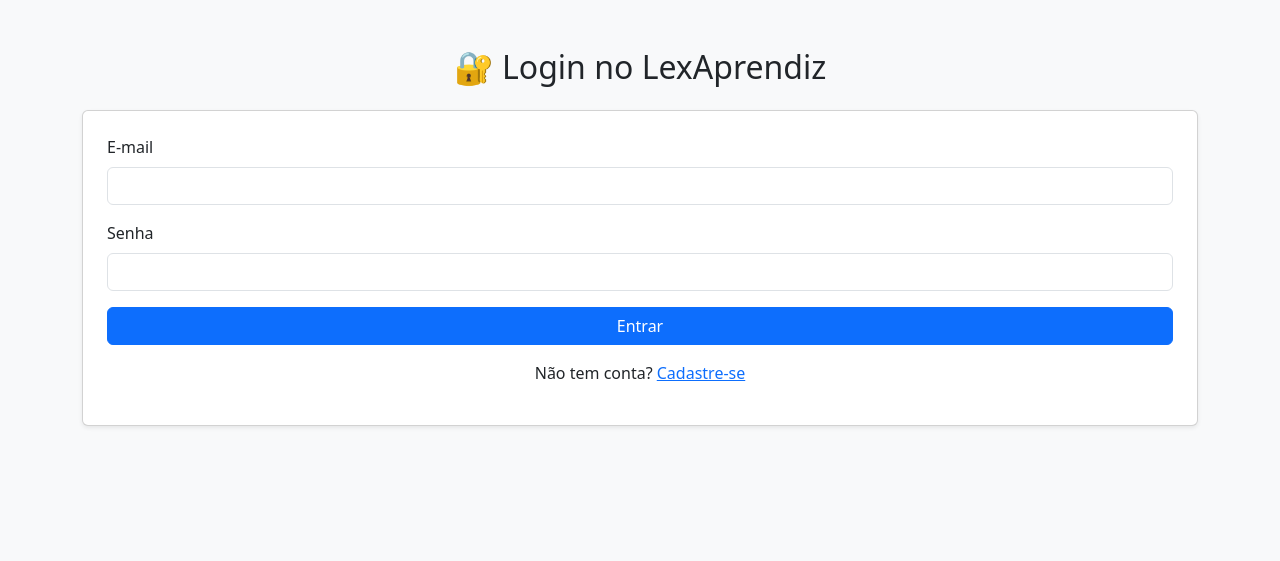
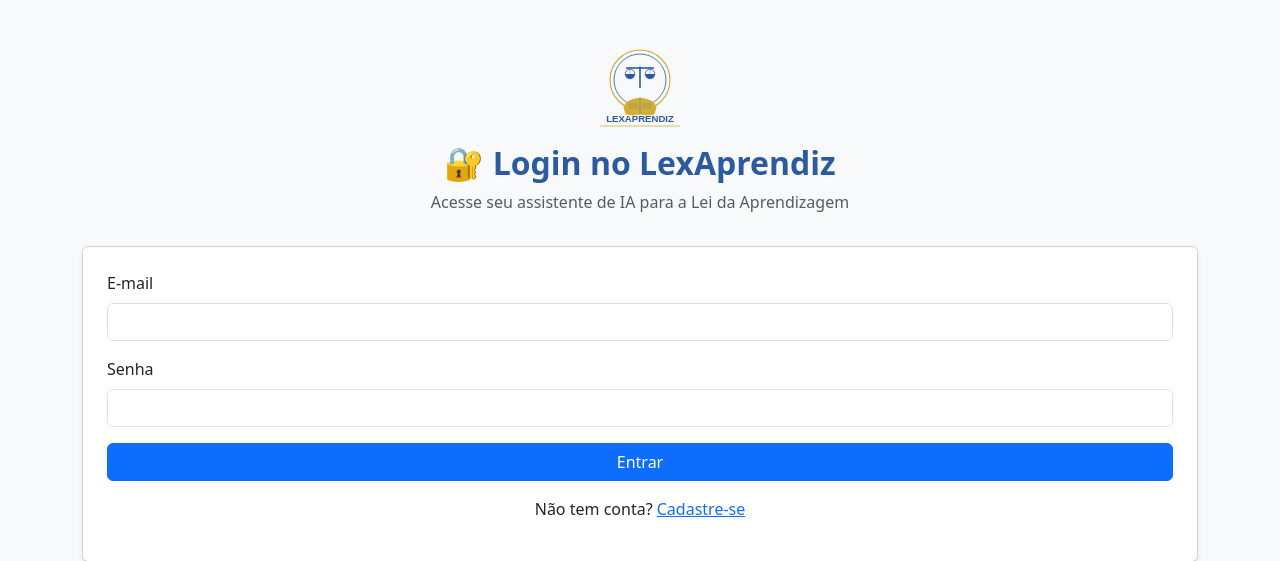
Before and after one commit to alencastro1958/lexaprendiz, a Flask app: page /login in a window 1280 px wide. Shown: the top 561 px of the page. Run offline with Flask 3, Linux system fonts and the light colour scheme; some libraries are stand-ins or nearby versions.

Commit message:
fix: corrige login flow - adiciona remember=True, direct redirection, e endpoints de teste para debug

```diff
--- a/app.py
+++ b/app.py
@@ -258,6 +258,77 @@
     except Exception as e:
         return f"<h2>ERRO!</h2><p>{str(e)}</p>"
 
+@app.route("/test/create-test-user")
+def create_test_user():
+    """Cria um usuário de teste para debug"""
+    try:
+        # Verificar se já existe
+        existing = User.query.filter_by(email="teste@teste.com").first()
+        if existing:
+            return f"<h2>USUÁRIO JÁ EXISTE!</h2><p>Email: {existing.email}</p><p><a href='/test/auto-login'>Fazer Login</a></p>"
+
+        # Criar usuário de teste
+        from flask_bcrypt import Bcrypt
+        bcrypt = Bcrypt()
+        password_hash = bcrypt.generate_password_hash("123456").decode("utf-8")
+
+        user = User(
+            email="teste@teste.com",
+            password=password_hash,
+            name="Usuário Teste",
+            cpf="12345678901",
+            city="São Paulo",
+            state="SP"
+        )
+
+        db.session.add(user)
+        db.session.commit()
+
+        return f'''
+        <h2>USUÁRIO CRIADO COM SUCESSO!</h2>
+        <p>Email: teste@teste.com</p>
+        <p>Senha: 123456</p>
+        <p>ID: {user.id}</p>
+        <p><a href="/test/auto-login">Login Automático</a></p>
+        <p><a href="/login">Login Manual</a></p>
+        '''
+    except Exception as e:
+        return f"<h2>ERRO!</h2><p>{str(e)}</p>"
+
+@app.route("/test/auto-login")
+def test_auto_login():
+    """Testa login automático para debug"""
+    from flask_login import login_user
+    try:
+        # Buscar o primeiro usuário
+        user = User.query.first()
+        if user:
+            login_user(user, remember=True)
+            return f'''
+            <h2>LOGIN AUTOMÁTICO REALIZADO!</h2>
+            <p>Usuário: {user.email}</p>
+            <p>Autenticado: {current_user.is_authenticated}</p>
+            <p><a href="/dashboard">Ir para Dashboard</a></p>
+            <p><a href="/test/login-redirect">Testar Redirecionamento</a></p>
+            '''
+        else:
+            return "<h2>NENHUM USUÁRIO ENCONTRADO</h2><p>Primeiro registre um usuário em /test/simple-register</p>"
+    except Exception as e:
+        return f"<h2>ERRO!</h2><p>{str(e)}</p>"
+
+@app.route("/test/login-redirect")
+@login_required
+def test_login_redirect():
+    """Teste para verificar se o login funciona"""
+    return f'''
+    <h2>LOGIN FUNCIONANDO!</h2>
+    <p>Usuário autenticado: {current_user.is_authenticated}</p>
+    <p>Email: {current_user.email}</p>
+    <p>Nome: {current_user.name}</p>
+    <p>ID: {current_user.id}</p>
+    <a href="/dashboard">Ir para Dashboard</a>
+    '''
+
 @app.route("/dashboard", methods=["GET", "POST"])
 @login_required
 def dashboard():
--- a/auth.py
+++ b/auth.py
@@ -54,11 +54,13 @@
             password_valid = bcrypt.check_password_hash(user.password, password)
             print(f"DEBUG LOGIN: Senha válida: {password_valid}")
             if password_valid:
-                login_user(user)
+                login_user(user, remember=True)
                 print(f"DEBUG LOGIN: Login realizado com sucesso")
-                return redirect(url_for("dashboard"))
+                print(f"DEBUG LOGIN: Current user authenticated: {current_user.is_authenticated}")
+                flash("Login realizado com sucesso!", "success")
+                return redirect("/dashboard")
         print(f"DEBUG LOGIN: Login falhou")
-        flash("Login inválido.")
+        flash("Email ou senha incorretos.", "danger")
     return render_template("login.html")
 
 @auth.route("/register", methods=["GET", "POST"])
@@ -160,10 +162,15 @@
             print(f"DEBUG CADASTRO: Commit realizado, usuário ID: {user.id}")
 
             # Login automático após cadastro
-            login_user(user)
+            login_user(user, remember=True)
             print(f"DEBUG CADASTRO: Login automático realizado para usuário ID: {user.id}")
+            print(f"DEBUG CADASTRO: User autenticado: {user.is_authenticated}")
             flash("Cadastro realizado com sucesso! Bem-vindo ao LexAprendiz!")
-            return redirect(url_for("dashboard"))
+
+            # Força redirecionamento direto sem usar url_for
+            from flask import make_response
+            response = make_response(redirect("/dashboard"))
+            return response
         except Exception as e:
             print(f"DEBUG CADASTRO: Erro durante cadastro: {str(e)}")
             db.session.rollback()
--- /dev/null
+++ b/static/lexaprendiz-styles.css
@@ -0,0 +1,45 @@
+/* Adicionar logo do LexAprendiz */
+.lexaprendiz-logo {
+    max-height: 60px;
+    width: auto;
+}
+
+.navbar-brand {
+    display: flex;
+    align-items: center;
+    gap: 10px;
+}
+
+.brand-text {
+    font-weight: bold;
+    color: #2c5aa0;
+    font-size: 1.2rem;
+}
+
+/* Estilo para páginas de login/cadastro */
+.auth-header {
+    text-align: center;
+    margin-bottom: 2rem;
+}
+
+.auth-header .lexaprendiz-logo {
+    max-height: 80px;
+    margin-bottom: 1rem;
+}
+
+.auth-header h2 {
+    color: #2c5aa0;
+    font-weight: bold;
+}
+
+/* Dashboard header */
+.dashboard-header {
+    background: linear-gradient(135deg, #2c5aa0, #4a90e2);
+    color: white;
+    padding: 1rem 0;
+    margin-bottom: 2rem;
+}
+
+.dashboard-header .lexaprendiz-logo {
+    filter: brightness(0) invert(1);
+}
--- a/templates/login.html
+++ b/templates/login.html
@@ -4,10 +4,15 @@
     <meta charset="UTF-8">
     <title>Login - LexAprendiz</title>
     <link href="https://cdn.jsdelivr.net/npm/bootstrap@5.3.2/dist/css/bootstrap.min.css" rel="stylesheet">
+    <link href="/static/lexaprendiz-styles.css" rel="stylesheet">
 </head>
 <body class="bg-light">
     <div class="container mt-5">
-        <h2 class="text-center mb-4">🔐 Login no LexAprendiz</h2>
+        <div class="auth-header">
+            <img src="/static/lexaprendiz-logo.svg" alt="LexAprendiz" class="lexaprendiz-logo">
+            <h2>🔐 Login no LexAprendiz</h2>
+            <p class="text-muted">Acesse seu assistente de IA para a Lei da Aprendizagem</p>
+        </div>
         <form method="POST" class="card p-4 shadow-sm">
             <div class="mb-3">
                 <label for="email" class="form-label">E-mail</label>
```
Also changed, not shown: templates/dashboard.html (+6 -2 lines), templates/register.html (+6 -1 lines), instance/database.db, static/lexaprendiz-logo.svg (added).
